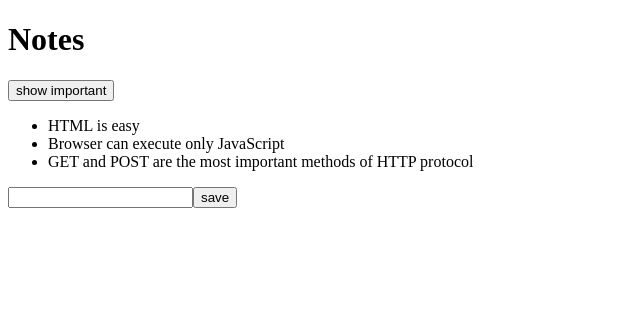
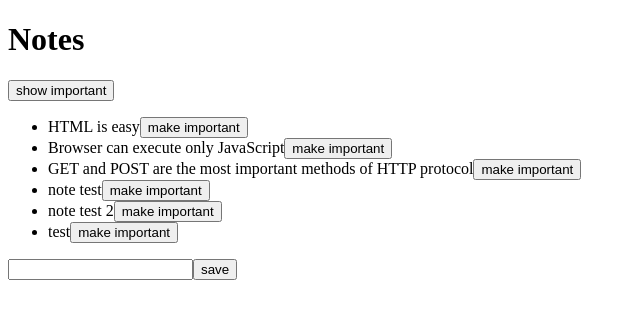
Before and after one commit to jn-helsinki/part2, a React (Vite) app in the folder part2/part2-notes-frontend-part2-1/: page / in a window 1280 px wide. Shown: the top 318 px of the page, without its empty margins (0-640 px from the left). Built offline with nearby package versions, Linux system fonts and the light colour scheme; data requests are answered from the project's data file.

Commit message:
added toggle importance button

```diff
--- a/part2/part2-notes-frontend-part2-1/db.json
+++ b/part2/part2-notes-frontend-part2-1/db.json
@@ -3,7 +3,7 @@
     {
       "id": "1",
       "content": "HTML is easy",
-        "important": true
+      "important": false
     },
     {
       "id": "2",
@@ -13,7 +13,22 @@
     {
       "id": "3",
       "content": "GET and POST are the most important methods of HTTP protocol",
-        "important": true
+      "important": false
+    },
+    {
+      "id": "4",
+      "content": "note test",
+      "important": false
+    },
+    {
+      "id": "5",
+      "content": "note test 2",
+      "important": false
+    },
+    {
+      "content": "test",
+      "important": false,
+      "id": "6"
     }
   ]
 }
--- a/part2/part2-notes-frontend-part2-1/src/App.jsx
+++ b/part2/part2-notes-frontend-part2-1/src/App.jsx
@@ -35,10 +35,21 @@ const App = (props) => {
       setNotes(notes.concat(noteObject))
       setNewNote('')
     })
+}
+
+const toggleImportanceOf = id =>{
+  const url = `http://localhost:3001/notes/${id}`
+  const note = notes.find(note => note.id === id)
+  const changedNote = {...note, important:!note.important}
+  axios.put(url, changedNote)
+  .then(response => {
+    setNotes(notes.map(note=> note.id ===id ? response.data : note))
+  })
+
+}
 
 
 
-  }
 const handleNoteChange = (event) => {
   console.log(event.target.value)
   setNewNote(event.target.value)
@@ -57,7 +68,10 @@ const notesToShow = showAll
       </div>
       <ul>
         {notesToShow.map(note =>
-          <Note key={note.id} note={note} />
+          <Note
+          key={note.id}
+          note={note}
+          toggleImportance={()=>toggleImportanceOf(note.id)} />
         )}
       </ul>
       <form onSubmit={addNote}>
--- a/part2/part2-notes-frontend-part2-1/src/components/Note.jsx
+++ b/part2/part2-notes-frontend-part2-1/src/components/Note.jsx
@@ -1,6 +1,9 @@
-const Note = ({ note }) => {
+const Note = ({ note, toggleImportance }) => {
+  const label = note.important
+  ? 'make not important' : 'make important'
   return (
-    <li>{note.content}</li>
+    <li>{note.content}
+    <button onClick={toggleImportance}>{label}</button></li>
   )
 }
 
```
Lines whose indentation alone changed are shown as unchanged.
